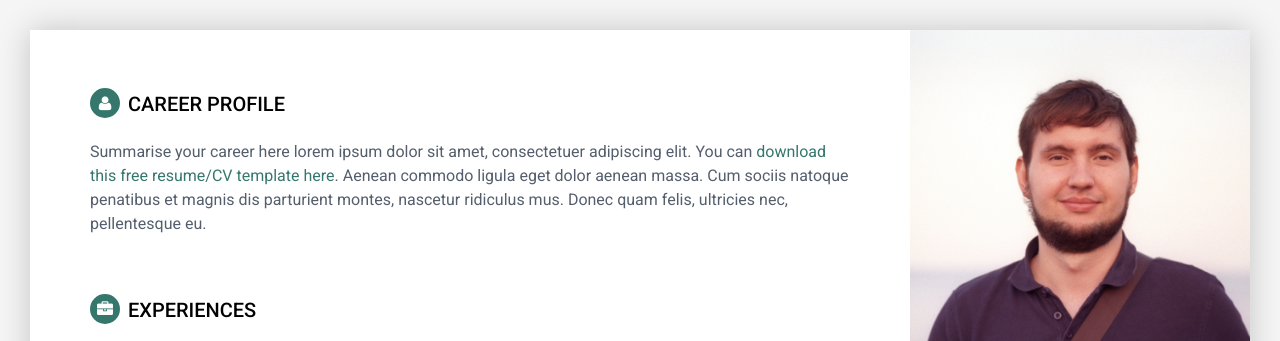
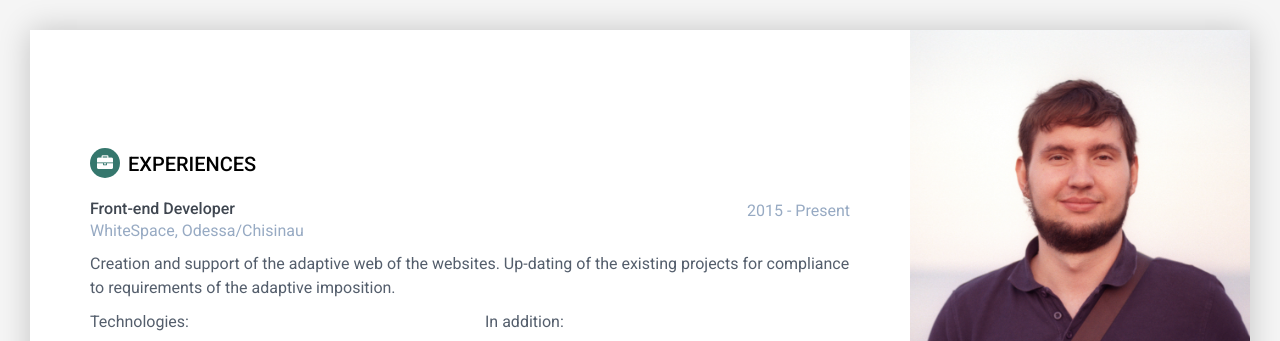
Before and after one commit to Nobi322/nobi322.github.io, a website: page index.html in a window 1280 px wide. Shown: the top 341 px of the page. Drawn offline with Linux system fonts and the light colour scheme.

Commit message:
Update index.html
Remove block with summary information.

```diff
--- a/index.html
+++ b/index.html
@@ -83,9 +83,10 @@
         <div class="main-wrapper">
 
             <section class="section summary-section">
-                <h2 class="section-title"><i class="fa fa-user"></i>Career Profile</h2>
+               <!-- <h2 class="section-title"><i class="fa fa-user"></i>Career Profile</h2>-->
                 <div class="summary">
-                    <p>Summarise your career here lorem ipsum dolor sit amet, consectetuer adipiscing elit. You can <a href="http://themes.3rdwavemedia.com/website-templates/orbit-free-resume-cv-template-for-developers/" target="_blank">download this free resume/CV template here</a>. Aenean commodo ligula eget dolor aenean massa. Cum sociis natoque penatibus et magnis dis parturient montes, nascetur ridiculus mus. Donec quam felis, ultricies nec, pellentesque eu.</p>
+                    <!--<p>Summarise your career here lorem ipsum dolor sit amet, consectetuer adipiscing elit. You can <a href="http://themes.3rdwavemedia.com/website-templates/orbit-free-resume-cv-template-for-developers/" target="_blank">download this free resume/CV template here</a>. Aenean commodo ligula eget dolor aenean massa. Cum sociis natoque penatibus et magnis dis parturient montes, nascetur ridiculus mus. Donec quam felis, ultricies nec, pellentesque eu.</p>
+                -->
                 </div>
             </section>
 
```
